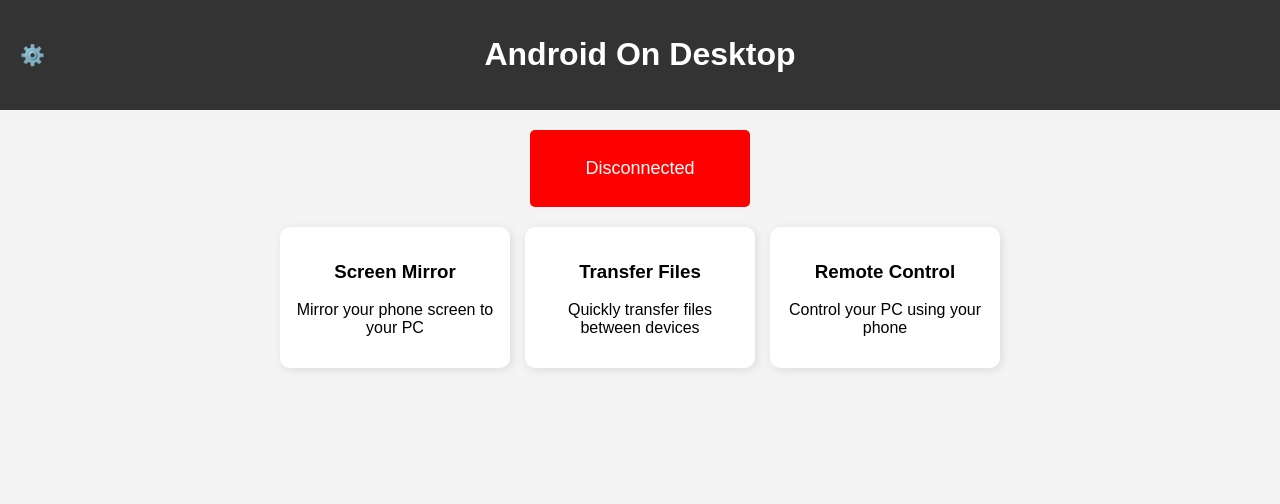
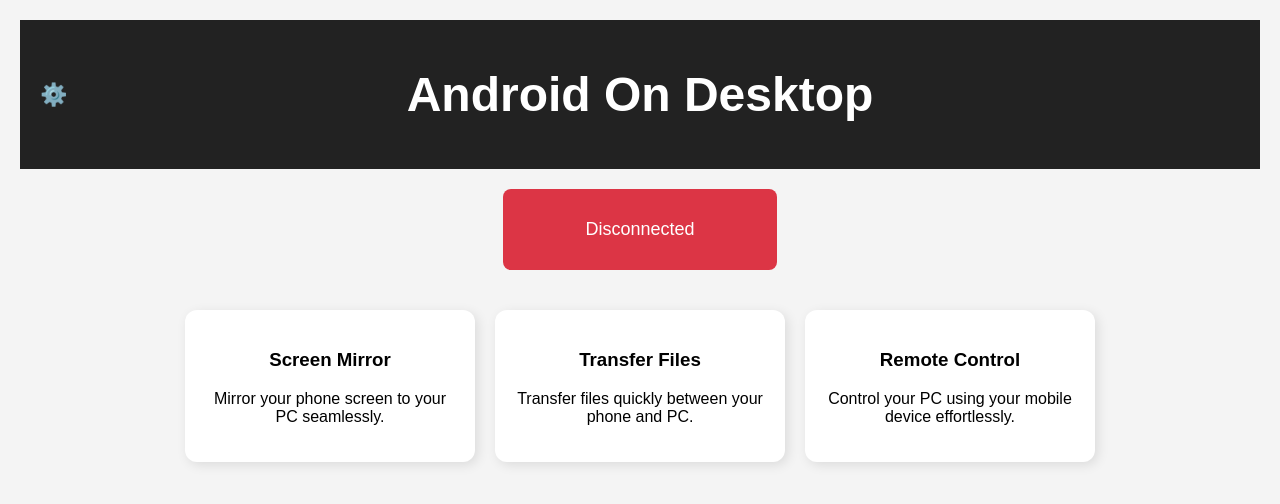
Before and after one commit to AOD-App/AOD-Desktop, a Vue app: page / in a window 1280 px wide. Shown: the top 504 px of the page. Built offline with nearby package versions, Linux system fonts and the light colour scheme.

Commit message:
updated site 2

```diff
--- a/src/App.vue
+++ b/src/App.vue
@@ -1,12 +1,7 @@
 <template>
   <div class="app-container">
-    <!-- Top Bar Component -->
     <TopBar />
-
-    <!-- Connection Status -->
     <ConnectionStatus />
-
-    <!-- Feature Cards -->
     <FeatureCards />
   </div>
 </template>
@@ -19,13 +14,14 @@ import FeatureCards from "./components/FeatureCards.vue";
 
 <style>
 body {
-  font-family: Arial, sans-serif;
+  font-family: "Poppins", Arial, sans-serif;
   margin: 0;
   padding: 0;
-  background-color: #f4f4f4;
+  background: #f4f4f4;
 }
 
 .app-container {
   text-align: center;
+  padding: 20px;
 }
 </style>
--- a/src/components/ConnectionStatus.vue
+++ b/src/components/ConnectionStatus.vue
@@ -1,31 +1,32 @@
 <template>
-    <div :class="['status-box', isConnected ? 'connected' : 'disconnected']">
+  <div class="status-box" :class="isConnected ? 'connected' : 'disconnected'">
     <p>{{ isConnected ? "Connected" : "Disconnected" }}</p>
   </div>
 </template>
 
 <script setup>
 import { ref } from "vue";
-
 const isConnected = ref(false); // Default: Disconnected
 </script>
 
 <style scoped>
 .status-box {
   text-align: center;
-    padding: 10px;
+  padding: 12px;
   font-size: 18px;
   color: white;
-    border-radius: 5px;
-    width: 200px;
+  border-radius: 8px;
+  width: 250px;
   margin: 20px auto;
+  transition: background 0.3s ease-in-out, transform 0.2s;
 }
 
 .connected {
-    background-color: green;
+  background-color: #28a745;
 }
 
 .disconnected {
-    background-color: red;
+  background-color: #dc3545;
 }
+
 </style>
--- a/src/components/FeatureCards.vue
+++ b/src/components/FeatureCards.vue
@@ -9,9 +9,9 @@
 
 <script setup>
 const features = [
-  { title: "Screen Mirror", description: "Mirror your phone screen to your PC" },
-  { title: "Transfer Files", description: "Quickly transfer files between devices" },
-  { title: "Remote Control", description: "Control your PC using your phone" },
+  { title: "Screen Mirror", description: "Mirror your phone screen to your PC seamlessly." },
+  { title: "Transfer Files", description: "Transfer files quickly between your phone and PC." },
+  { title: "Remote Control", description: "Control your PC using your mobile device effortlessly." },
 ];
 </script>
 
@@ -19,21 +19,32 @@ const features = [
 .cards-container {
   display: flex;
   justify-content: center;
-  gap: 15px;
-  margin-top: 20px;
+  flex-wrap: wrap;
+  gap: 20px;
+  margin-top: 30px;
+  padding: 10px;
 }
 
 .card {
   background: white;
-  padding: 15px;
-  border-radius: 10px;
-  box-shadow: 2px 2px 10px rgba(0, 0, 0, 0.1);
-  width: 200px;
+  padding: 20px;
+  border-radius: 12px;
+  box-shadow: 3px 3px 12px rgba(0, 0, 0, 0.1);
+  width: 250px;
   text-align: center;
   cursor: pointer;
+  transition: transform 0.3s ease-in-out, box-shadow 0.3s ease;
 }
 
 .card:hover {
-  background: #f1f1f1;
+  transform: translateY(-5px);
+  box-shadow: 5px 5px 15px rgba(0, 0, 0, 0.2);
+}
+
+@media (max-width: 768px) {
+  .cards-container {
+    flex-direction: column;
+    align-items: center;
+  }
 }
 </style>
--- a/src/components/TopBar.vue
+++ b/src/components/TopBar.vue
@@ -7,19 +7,26 @@
 
 <style scoped>
 header {
-    background: #333;
+  background: #222;
   color: white;
   padding: 15px;
   display: flex;
   align-items: center;
   justify-content: center;
   position: relative;
+  font-size: 1.5rem;
+  font-weight: bold;
 }
 
 .settings-icon {
   position: absolute;
   left: 20px;
   cursor: pointer;
-    font-size: 20px;
+  font-size: 22px;
+  transition: transform 0.3s ease;
+}
+
+.settings-icon:hover {
+  transform: rotate(90deg);
 }
 </style>
```
Lines whose indentation alone changed are shown as unchanged.
